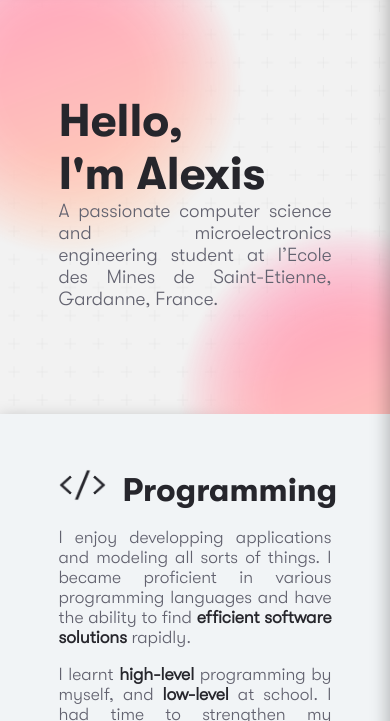
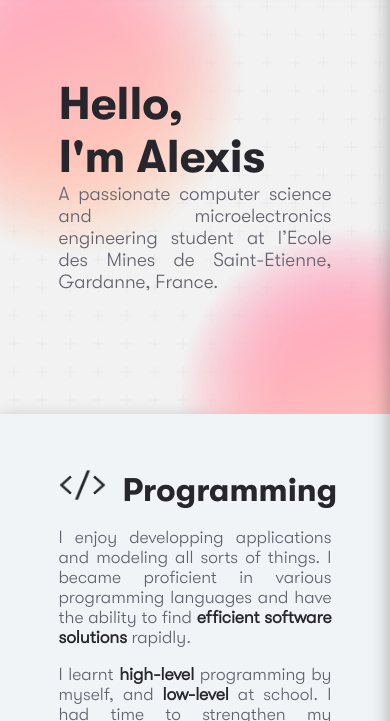
Before and after one commit to H3Aether/Personal-Website, a plain HTML site: page en/index.html in a window 390 px wide. Shown: the part 92-813 px from the top of the page. Drawn offline with Linux system fonts and the light colour scheme.

Commit message:
Update styles_index.css

```diff
--- a/src/css/styles_index.css
+++ b/src/css/styles_index.css
@@ -361,7 +361,7 @@
         height: 60%;
     }
     .homepage-div{
-        padding-top: 22vh;
+        padding-top: 20vh;
     }
     .description-text{
         width: 100%;
```
